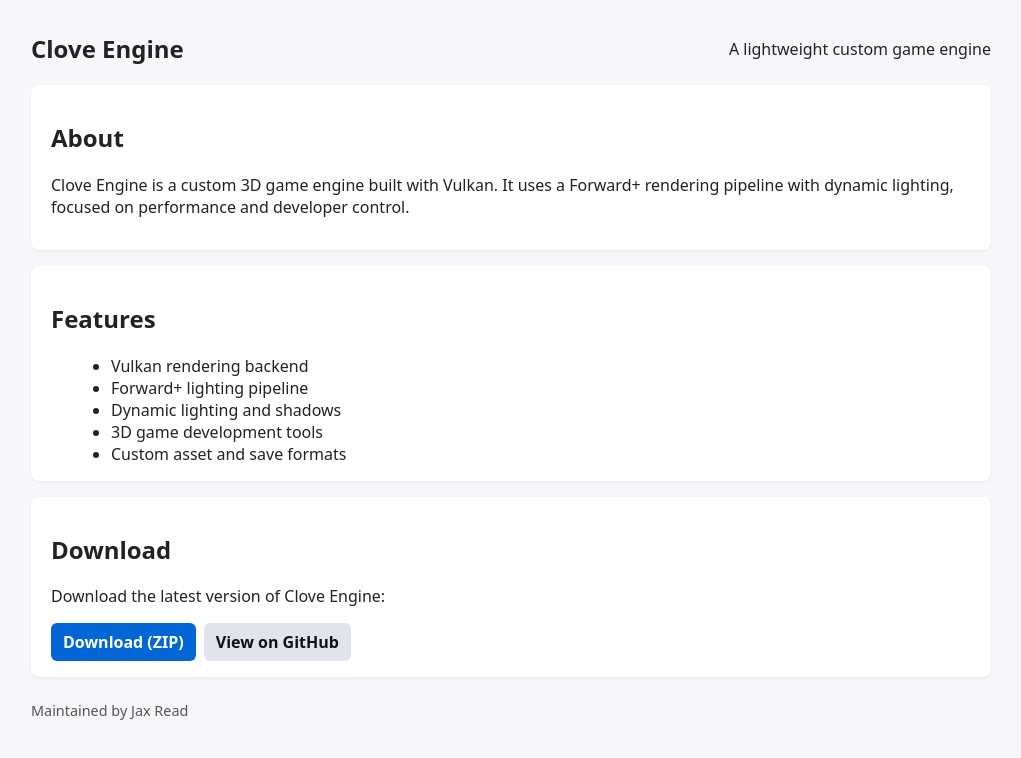
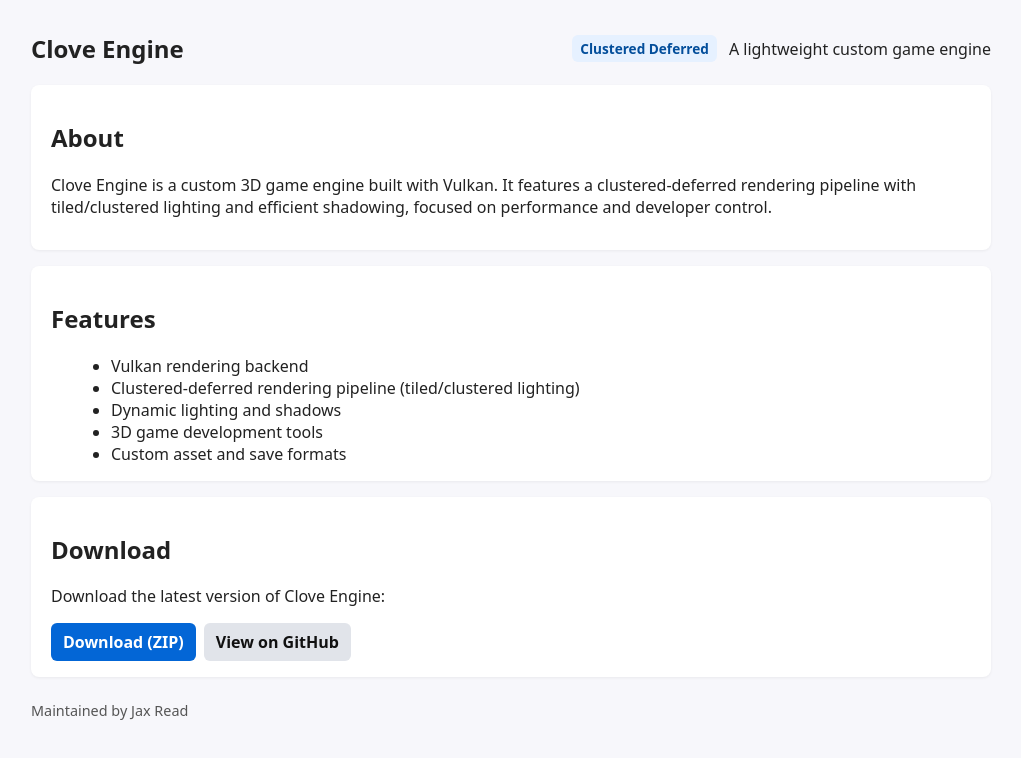
Before and after one commit to jaxread/Clove-Engine, a plain HTML site: page index.html in a window 1280 px wide. Shown: the whole page, without its empty margins (129-1150 px from the left). Drawn offline with Linux system fonts and the light colour scheme.

Commit message:
Update site copy and UI to reflect clustered-deferred renderer

```diff
--- a/index.html
+++ b/index.html
@@ -3,7 +3,7 @@
 <head>
   <meta charset="utf-8" />
   <meta name="viewport" content="width=device-width,initial-scale=1" />
-  <meta name="description" content="Clove Engine — a lightweight custom 3D game engine built on Vulkan." />
+  <meta name="description" content="Clove Engine — a lightweight custom 3D game engine built on Vulkan with a clustered-deferred renderer." />
   <title>Clove Engine</title>
   <style>
     :root { font-family: system-ui, -apple-system, "Segoe UI", Roboto, "Helvetica Neue", Arial; color: #222; }
@@ -11,6 +11,7 @@
     .container { max-width: 960px; margin: 0 auto; }
     header { display:flex; align-items:center; gap:1rem; margin-bottom:1.25rem; }
     h1 { margin: 0; font-size: 1.5rem; }
+    .pill { background:#e6f1ff; color:#034e9b; padding:0.25rem 0.5rem; border-radius:6px; font-weight:600; font-size:0.85rem; }
     .box { background: #fff; border-radius: 8px; padding: 1rem 1.25rem; box-shadow: 0 1px 3px rgba(0,0,0,.06); margin-bottom: 1rem; }
     ul { margin: 0.5rem 0 0 1.25rem; }
     .actions { display:flex; gap:0.5rem; margin-top:0.75rem; }
@@ -21,6 +22,7 @@
       body { background:#0b1020; color:#dbe6ff; }
       .box { background:#07132a; box-shadow: none; }
       .btn.secondary { background:#102030; color:#dbe6ff; }
+      .pill { background:#092037; color:#9cc8ff; }
     }
   </style>
 </head>
@@ -28,15 +30,18 @@
   <div class="container">
     <header>
       <h1>Clove Engine</h1>
-      <div style="margin-left:auto">A lightweight custom game engine</div>
+      <div style="margin-left:auto; display:flex; gap:0.75rem; align-items:center;">
+        <div class="pill">Clustered Deferred</div>
+        <div>A lightweight custom game engine</div>
+      </div>
     </header>
 
     <section class="box" aria-labelledby="about-heading">
       <h2 id="about-heading">About</h2>
       <p>
         Clove Engine is a custom 3D game engine built with Vulkan.
-        It uses a Forward+ rendering pipeline with dynamic lighting,
-        focused on performance and developer control.
+        It features a clustered-deferred rendering pipeline with tiled/clustered lighting
+        and efficient shadowing, focused on performance and developer control.
       </p>
     </section>
 
@@ -44,7 +49,7 @@
       <h2 id="features-heading">Features</h2>
       <ul>
         <li>Vulkan rendering backend</li>
-        <li>Forward+ lighting pipeline</li>
+        <li>Clustered-deferred rendering pipeline (tiled/clustered lighting)</li>
         <li>Dynamic lighting and shadows</li>
         <li>3D game development tools</li>
         <li>Custom asset and save formats</li>
```
